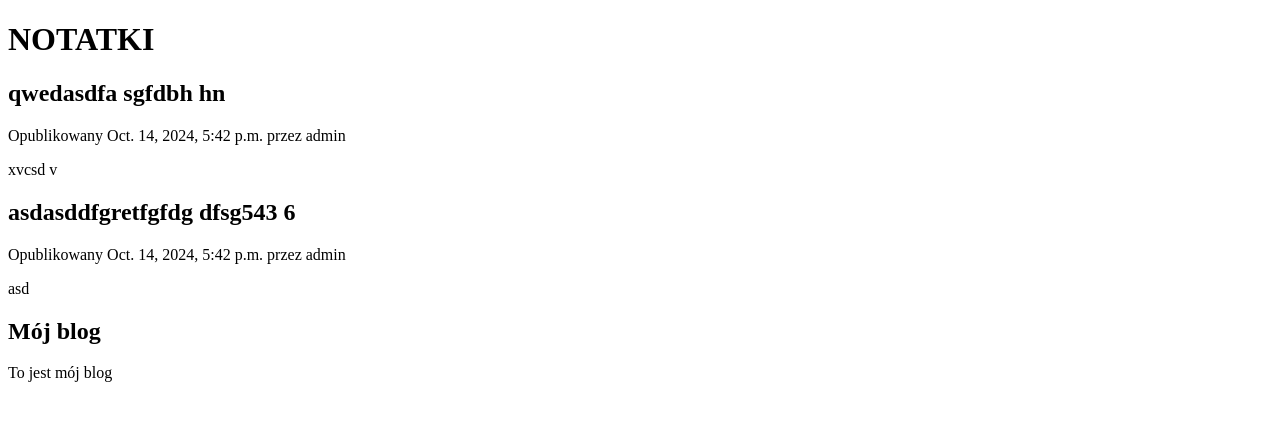
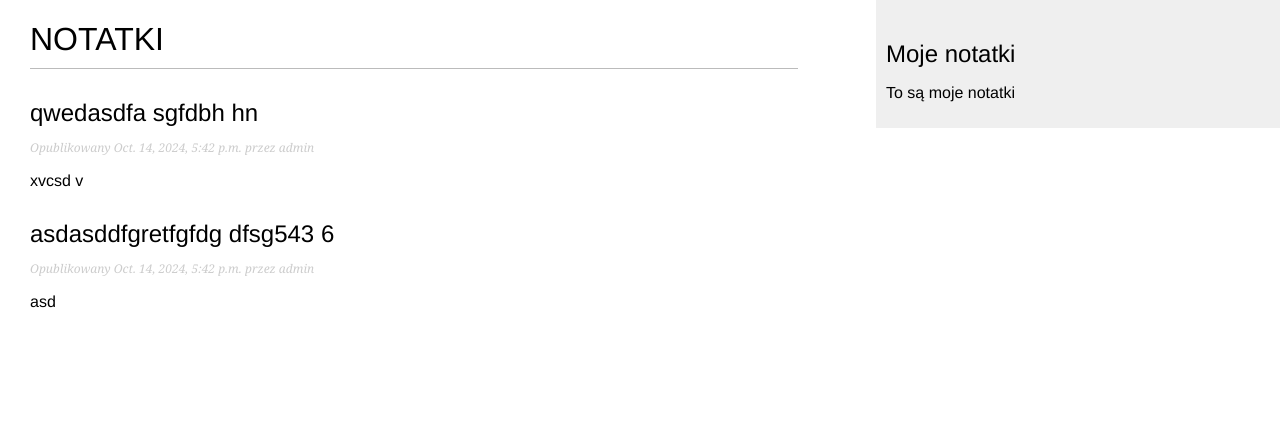
Before and after one commit to WASPERR/Projekt_Notatnik2, a Django app: page /notatki/ in a window 1280 px wide. Shown: the top 421 px of the page. Run offline with Django 5.2, Linux system fonts and the light colour scheme; data comes from the database, SQL or seed files in the repository; both versions use the stored data as it was after the commit.

Commit message:
Dopracowanie urlow, poprawne połączenie widokow, uporzadkowanie "szablonu" na poszczegolne linki

```diff
--- a/strona/notatki/static/css/notatki.css
+++ b/strona/notatki/static/css/notatki.css
@@ -0,0 +1,92 @@
+body {
+    margin:0;
+    padding:0;
+    font-family:helvetica, sans-serif;
+}
+
+a {
+    color:#00abff;
+    text-decoration:none;
+}
+
+h1 {
+    font-weight:normal;
+    border-bottom:1px solid #bbb;
+    padding:0 0 10px 0;
+}
+
+h2 {
+    font-weight:normal;
+    margin:30px 0 0;
+}
+
+#content {
+    float:left;
+    width:60%;
+    padding:0 0 0 30px;
+}
+
+#sidebar {
+    float:right;
+    width:30%;
+    padding:10px;
+    background:#efefef;
+    height:100%;
+}
+
+p.date {
+    color:#ccc;
+    font-family: georgia, serif;
+    font-size: 12px;
+    font-style: italic;
+}
+
+/* pagination */
+.pagination {
+    margin:40px 0;
+    font-weight:bold;
+}
+
+/* forms */
+label {
+    float:left;
+    clear:both;
+    color:#333;
+    margin-bottom:4px;
+}
+input, textarea {
+    clear:both;
+    float:left;
+    margin:0 0 10px;
+    background:#ededed;
+    border:0;
+    padding:6px 10px;
+    font-size:12px;
+}
+input[type=submit] {
+    font-weight:bold;
+    background:#00abff;
+    color:#fff;
+    padding:10px 20px;
+    font-size:14px;
+    text-transform:uppercase;
+}
+.errorlist {
+    color:#cc0033;
+    float:left;
+    clear:both;
+    padding-left:10px;
+}
+
+/* comments */
+.comment {
+    padding:10px;
+}
+.comment:nth-child(even) {
+    background:#efefef;
+}
+.comment .info {
+    font-weight:bold;
+    font-size:12px;
+    color:#666;
+}
--- a/strona/notatki/templates/notatki/base.html
+++ b/strona/notatki/templates/notatki/base.html
@@ -3,7 +3,7 @@
 <html lang="pl">
 <head>
     <meta charset="UTF-8">
-    <link href="{%  static 'css/notatki.css' %}" rel="stylesheet">
+    <link href="{% static 'css/notatki.css' %}" rel="stylesheet">
     <title>{% block title %}{% endblock %}</title>
 </head>
 <body>
@@ -12,8 +12,8 @@
         {% endblock %}
     </main>
     <aside id="sidebar">
-        <h2>Mój blog</h2>
-        <p>To jest mój blog</p>
+        <h2>Moje notatki</h2>
+        <p>To są moje notatki</p>
     </aside>
 </body>
 </html>
--- a/strona/notatki/urls.py
+++ b/strona/notatki/urls.py
@@ -2,6 +2,6 @@ from django.urls import path
 from . import views
 app_name = 'notatki'
 urlpatterns = [
- path('', views.notes_list, name='notes_list'),
- path('<int:id>/', views.notes_detail, name='notes_detail'),
+ path('', views.note_list, name='note_list'),
+ path('<slug:slug>/', views.note_detail, name='note_detail'),
 ]#
--- a/strona/notatki/views.py
+++ b/strona/notatki/views.py
@@ -2,14 +2,14 @@ from django.shortcuts import render, get_object_or_404
 from .models import Note
 from django.http import Http404
 # Create your views here.
-def notes_list(request):
+def note_list(request):
  notes = Note.published.all()
  return render(request,
  'notatki/note/list.html',
  {'notes': notes})
-def notes_detail(request, id):
+def note_detail(request, slug):
     note = get_object_or_404(Note,
-                             id=id,
+                             slug=slug,
                              status=Note.Status.PUBLISHED)
     return render(request,
  'notatki/note/list.html',
```
Also changed, not shown: strona/notatki/templates/notatki/note/detail.html (+9 -0 lines), strona/db.sqlite3.
